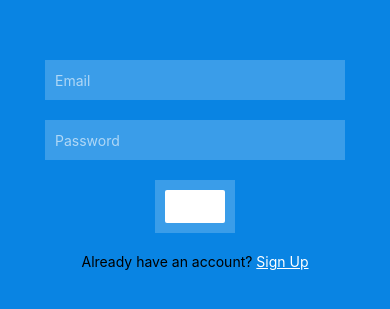
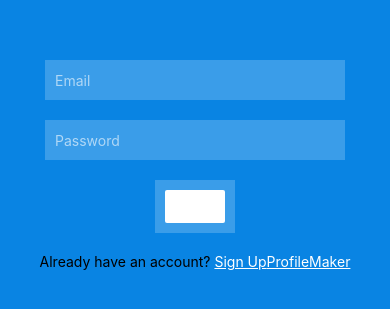
Before and after one commit to jgcav/UpShift, a React Native app in the folder mobile/: screen /Login in a window 390 px wide. Shown: the part 257-566 px from the top of the page. Built offline with nearby package versions, Linux system fonts and the light colour scheme; no server answers; the database is empty.

Commit message:
add useState and connection to db in profile maker

```diff
--- a/mobile/Components/LoginScreen.js
+++ b/mobile/Components/LoginScreen.js
@@ -70,6 +70,14 @@ export default function LoginScreen({ navigation: { navigate } }) {
         >
           Sign Up
         </Text>
+        <Text
+          style={style.textHighlight}
+          onPress={() => {
+            navigate("ProfileMaker");
+          }}
+        >
+          ProfileMaker
+        </Text>
       </Text>
     </View>
   );
--- a/mobile/Components/ProfileInputs.js
+++ b/mobile/Components/ProfileInputs.js
@@ -1,6 +1,5 @@
 import React, { useState } from "react";
 import {
-  KeyboardAvoidingView,
   TextInput,
   Text,
   View,
@@ -25,9 +24,9 @@ export default function ProfileInputs() {
   const db = getFirestore(firebase);
 
   function postProfile(profile) {
-    return addDoc(collection(db, `dev/profiles`), {
-      firstName: firstName,
-    }).catch((err) => {
+    return addDoc(collection(db, `dev/1`),
+      profile
+    ).catch((err) => {
       console.log(err);
     });
   }
```
